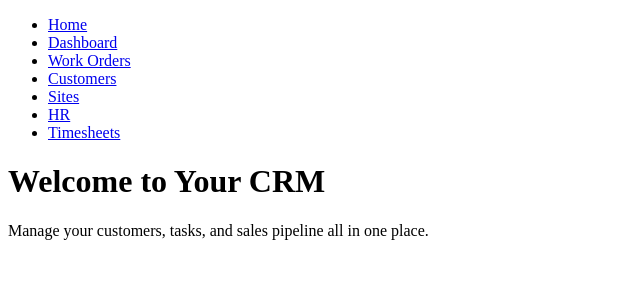
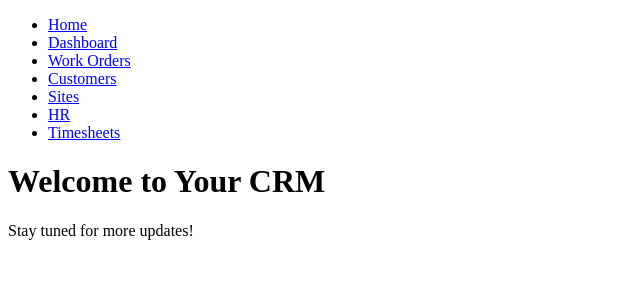
Before and after one commit to joeisoffline/nextjs-project, a Next.js app: page / in a window 1280 px wide. Shown: the top 300 px of the page, without its empty margins (0-640 px from the left). Built offline with nearby package versions, Linux system fonts and the light colour scheme.

Commit message:
added a welcome page

```diff
--- a/app/page.tsx
+++ b/app/page.tsx
@@ -3,7 +3,7 @@ export default function Home() {
     <main className="max-w-4xl mx-auto p-8">
       <h1 className="text-4xl font-bold mb-6">Welcome to Your CRM</h1>
       <p className="text-lg mb-4">
-        Manage your customers, tasks, and sales pipeline all in one place.
+        Stay tuned for more updates!
       </p>
     </main>
   );
```
